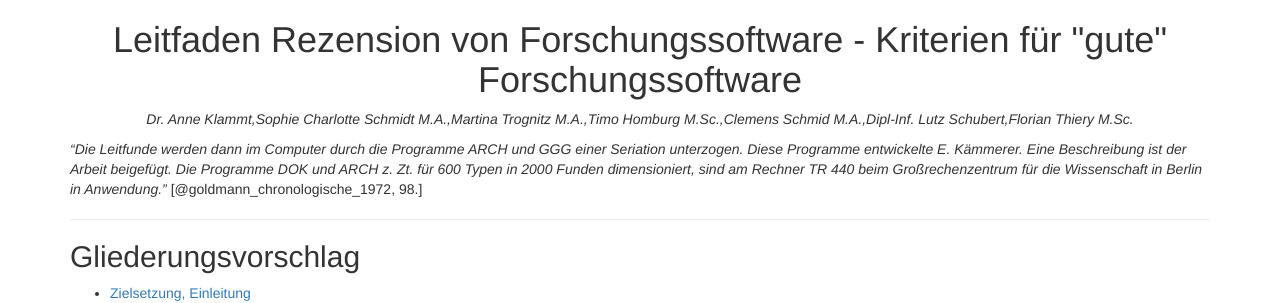
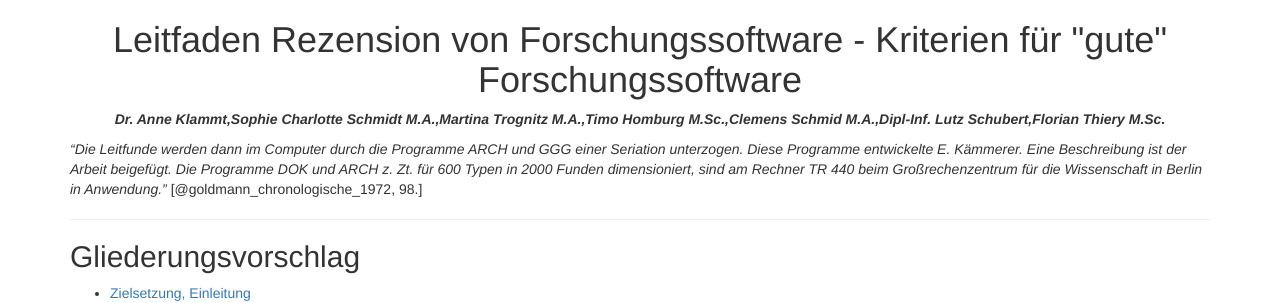
Before and after one commit to Research-Squirrel-Engineers/Impuls_SoftwareRezensionen_DGUF, a Jekyll site: the page built from Draft.md, in a window 1280 px wide. Shown: the top 303 px of the page. Built offline with Jekyll 4.4.1, drawn with Linux system fonts in a browser that asks for light colours; nearby versions of some CDN libraries.

Commit message:
Update draft.html

```diff
--- a/_layouts/draft.html
+++ b/_layouts/draft.html
@@ -8,7 +8,7 @@
 
 <body>
 	<header><h1 align="center">{{page.title}}</h1></header>
-	<p style="text-align:center;font-style:italic;font-size:12">{% for aut in page.author %}{{aut}}{% if forloop.last == false %},{% endif %}{% endfor %}</p>
+	<p style="text-align:center;font-style:italic;font-weight:bold;font-size:14">{% for aut in page.author %}{{aut}}{% if forloop.last == false %},{% endif %}{% endfor %}</p>
   <div class="container">
     <div class="row">
       <main class="col-md-12" role="main">
```
